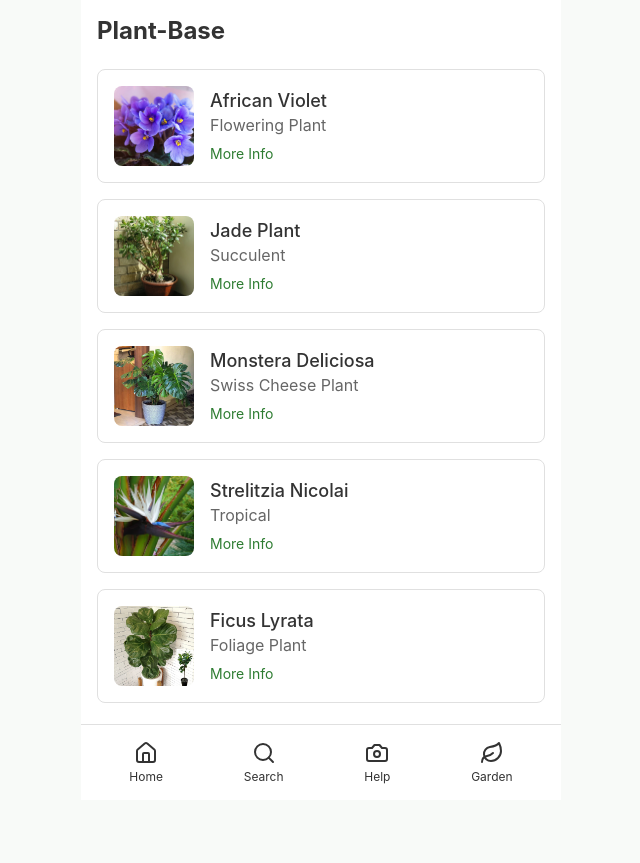
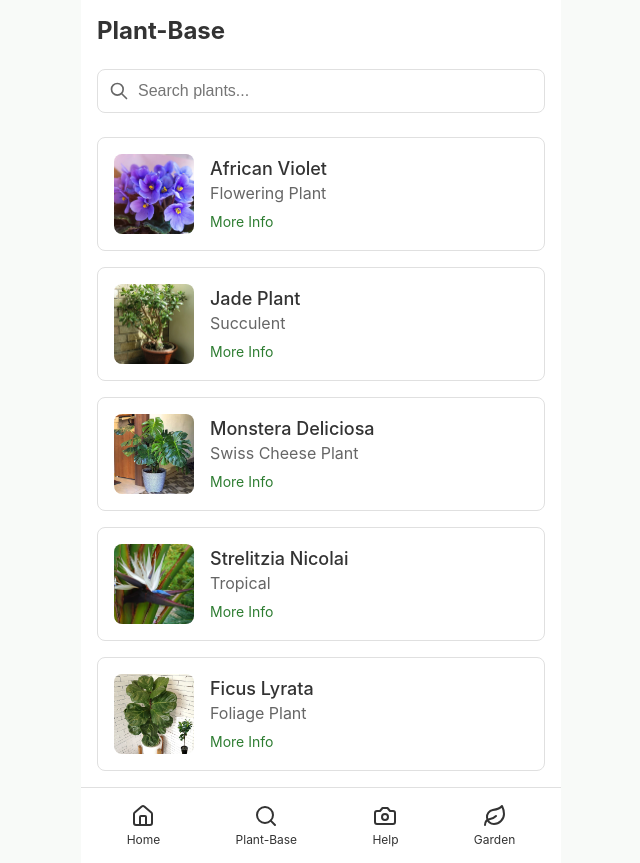
Before and after one commit to mollysandler/sproutai, a React (Vite) app in the folder sproutai/: page /search in a window 1280 px wide. Shown: the whole page, without its empty margins (319-959 px from the left). Before the commit the page ends 800 px from the top, so only its background shows below. Built offline with nearby package versions, Linux system fonts and the light colour scheme.

Commit message:
search works

```diff
--- a/sproutai/src/components/Layout.jsx
+++ b/sproutai/src/components/Layout.jsx
@@ -15,7 +15,7 @@ function Layout() {
           </Link>
           <Link to="/search" className="nav-link">
             <Search size={24} />
-            <span className="nav-label">Search</span>
+            <span className="nav-label">Plant-Base</span>
           </Link>
           <Link to="/help" className="nav-link">
             <Camera size={24} />
--- a/sproutai/src/pages/Search.jsx
+++ b/sproutai/src/pages/Search.jsx
@@ -1,5 +1,6 @@
 import { Link } from "react-router-dom";
 import "../styles/plant-database.css";
+import { useState } from "react";
 
 export default function Search() {
   const plants = [
@@ -77,12 +78,30 @@ export default function Search() {
     // },
   ];
 
+  const [searchTerm, setSearchTerm] = useState("");
+  const [searchResults, setSearchResults] = useState(plants);
+
+  const handleSearch = (event) => {
+    const term = event.target.value;
+    setSearchTerm(term);
+
+    const filteredPlants = plants.filter((plant) =>
+      plant.name.toLowerCase().includes(term.toLowerCase())
+    );
+    setSearchResults(filteredPlants);
+  };
+
   return (
     <div className="search-container">
       <h1>Plant-Base</h1>
 
-      {/* <div className="search-box">
-        <input type="search" placeholder="Search plants..." />
+      <div className="search-box">
+        <input
+          type="search"
+          placeholder="Search plants..."
+          value={searchTerm}
+          onChange={handleSearch}
+        />
         <svg
           xmlns="http://www.w3.org/2000/svg"
           className="search-icon"
@@ -97,10 +116,10 @@ export default function Search() {
             d="M21 21l-6-6m2-5a7 7 0 11-14 0 7 7 0 0114 0z"
           />
         </svg>
-      </div> */}
+      </div>
 
       <div className="plant-results">
-        {plants.map((plant) => (
+        {searchResults.map((plant) => (
           <div key={plant.id} className="plant-result-card">
             <div className="plant-info">
               <img
```
